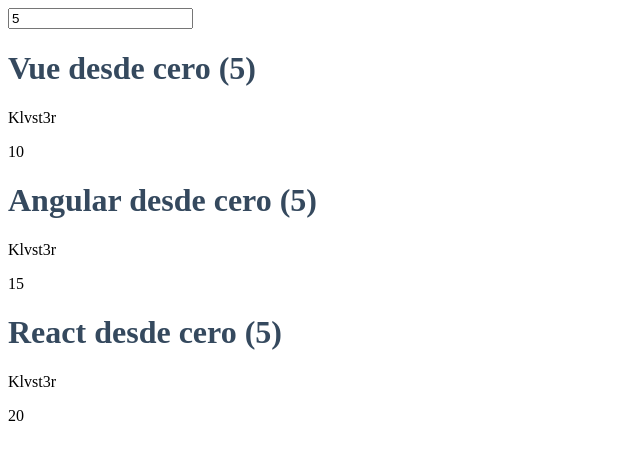
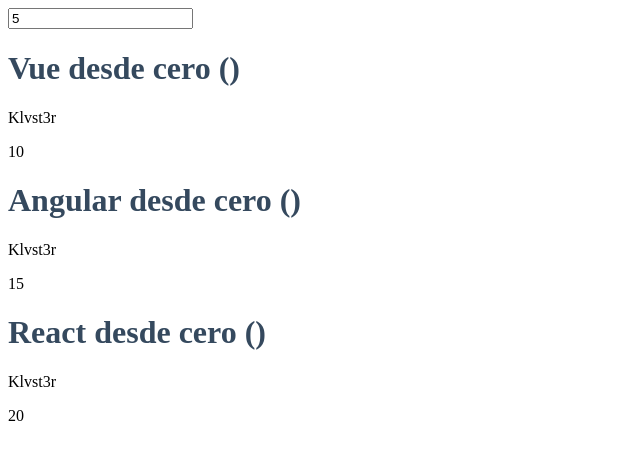
Before and after one commit to Klvst3r/vue3, a Vue app: page / in a window 1280 px wide. Shown: the top 460 px of the page, without its empty margins (0-640 px from the left). Built offline with nearby package versions, Linux system fonts and the light colour scheme.

Commit message:
11. Enviar valor null entre componentes

```diff
--- a/src/App.vue
+++ b/src/App.vue
@@ -30,7 +30,7 @@
 <template>
   <input type="text" v-model="prueba" />
 
-  <DetailCourse v-for="course in courses" :course :prueba />
+  <DetailCourse v-for="course in courses" :course  />
 </template>
 <!-- h1 { color: #35495e; } -->
 <style scoped></style>
```
Also changed, not shown: 1 other file (tests, documents, lock files or other folders).
